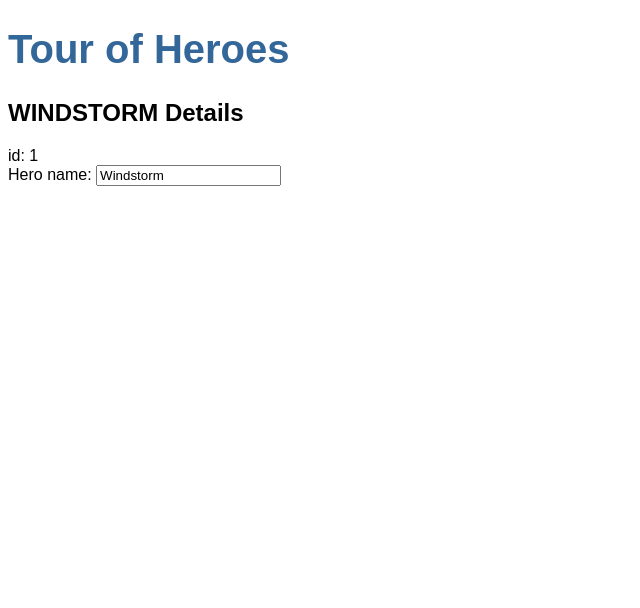
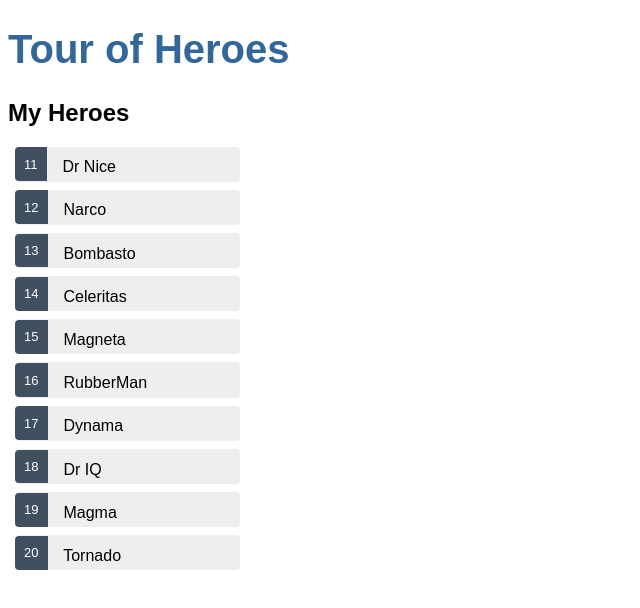
Before and after one commit to pablomdd/ng-Tour-Of-Heroes-Tutorial, an Angular app: page / in a window 1280 px wide. Shown: the top 608 px of the page, without its empty margins (0-640 px from the left). Built offline with nearby package versions, Linux system fonts and the light colour scheme.

Commit message:
add ngFor and ngIF, class and event bindings

```diff
--- a/src/app/heroes/heroes.component.css
+++ b/src/app/heroes/heroes.component.css
@@ -0,0 +1,52 @@
+/* HeroesComponent's private CSS styles */
+.heroes {
+    margin: 0 0 2em 0;
+    list-style-type: none;
+    padding: 0;
+    width: 15em;
+  }
+  .heroes li {
+    cursor: pointer;
+    position: relative;
+    left: 0;
+    background-color: #EEE;
+    margin: .5em;
+    padding: .3em 0;
+    height: 1.6em;
+    border-radius: 4px;
+  }
+  .heroes li:hover {
+    color: #2c3a41;
+    background-color: #e6e6e6;
+    left: .1em;
+  }
+  .heroes li.selected {
+    background-color: black;
+    color: white;
+  }
+  .heroes li.selected:hover {
+    background-color: #505050;
+    color: white;
+  }
+  .heroes li.selected:active {
+    background-color: black;
+    color: white;
+  }
+  .heroes .badge {
+    display: inline-block;
+    font-size: small;
+    color: white;
+    padding: 0.8em 0.7em 0 0.7em;
+    background-color:#405061;
+    line-height: 1em;
+    position: relative;
+    left: -1px;
+    top: -4px;
+    height: 1.8em;
+    margin-right: .8em;
+    border-radius: 4px 0 0 4px;
+  }
+
+  input {
+    padding: .5rem;
+  }
--- a/src/app/heroes/heroes.component.html
+++ b/src/app/heroes/heroes.component.html
@@ -1,6 +1,15 @@
-<h2>{{hero.name | uppercase}} Details</h2>
-<div><span>id: </span>{{hero.id}}</div>
-<div>
-    <label for="name">Hero name: </label>
-    <input id="name" [(ngModel)]="hero.name" placeholder="name">
+<h2>My Heroes</h2>
+<ul class="heroes">
+    <li *ngFor="let hero of heroes" [class.selected]="hero === selectedHero" (click)="onSelect(hero)">
+        <span class="badge">{{hero.id}}</span> {{hero.name}}
+    </li>
+</ul>
+
+<div *ngIf="selectedHero">
+    <h2>{{selectedHero.name | uppercase}} Details</h2>
+    <div><span>id: </span>{{selectedHero.id}}</div>
+    <div>
+        <label for="hero-name">Hero name: </label>
+        <input id="hero-name" [(ngModel)]="selectedHero.name" placeholder="name">
+    </div>
 </div>
--- a/src/app/heroes/heroes.component.ts
+++ b/src/app/heroes/heroes.component.ts
@@ -1,5 +1,6 @@
 import { Component, OnInit } from '@angular/core';
 import { Hero } from '../hero';
+import { HEROES } from '../mock-heroes';
 
 @Component({
   selector: 'app-heroes',
@@ -7,14 +8,17 @@
   styleUrls: ['./heroes.component.css']
 })
 export class HeroesComponent implements OnInit {
-  hero: Hero = {
-    id: 1,
-    name: "Windstorm",
-  };
+  heroes = HEROES;
+
+  selectedHero?: Hero;
+  onSelect(hero: Hero): void {
+    this.selectedHero = hero;
+  }
 
   constructor() { }
 
   ngOnInit(): void {
   }
 
+
 }
--- /dev/null
+++ b/src/app/mock-heroes.ts
@@ -0,0 +1,14 @@
+import { Hero } from './hero';
+
+export const HEROES: Hero[] = [
+    { id: 11, name: 'Dr Nice' },
+    { id: 12, name: 'Narco' },
+    { id: 13, name: 'Bombasto' },
+    { id: 14, name: 'Celeritas' },
+    { id: 15, name: 'Magneta' },
+    { id: 16, name: 'RubberMan' },
+    { id: 17, name: 'Dynama' },
+    { id: 18, name: 'Dr IQ' },
+    { id: 19, name: 'Magma' },
+    { id: 20, name: 'Tornado' }
+];
```
